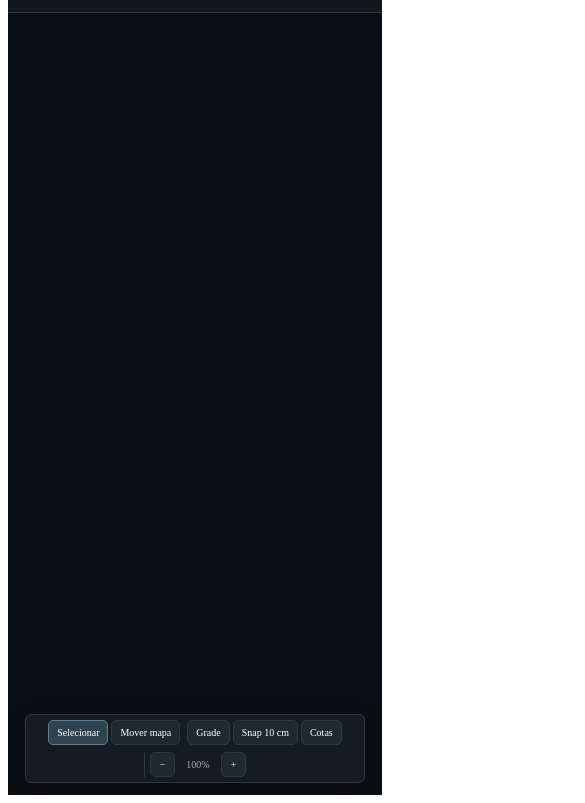
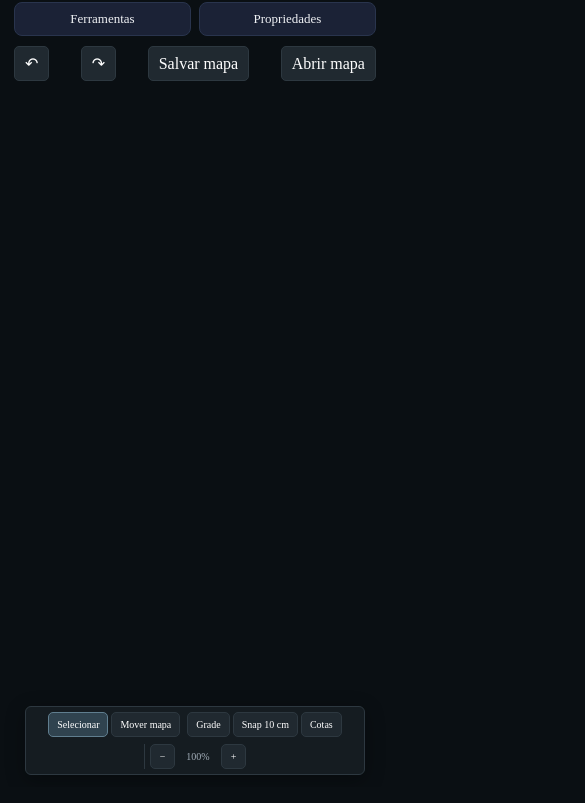
Before and after one commit to qui-x/mapa-riscos-laboratorio, a plain HTML site: page index.html in a window 390 px wide. Shown: the part 57-860 px from the top of the page, 585 px wide, since content can reach past the window. Drawn offline with Linux system fonts and the light colour scheme.

Commit message:
Update mapa.css

```diff
--- a/css/mapa.css
+++ b/css/mapa.css
@@ -13,21 +13,79 @@ CORES PADRÃO EM ESCALA DE CINZA
 --sel:#d4a45b;
 --danger:#b87878;
 }
-*{box-sizing:border-box}
-.body{
-  margin:0;background:var(--bg);
-  color:var(--text);
-  font:13px Arial
+*{box-sizing:border-box}/* =====================================================================
+   CORREÇÃO DE MARGENS (REMOVE A BARRA BRANCA) E CABEÇALHO MOBILE
+   ===================================================================== */
+
+/* Remove margens e preenchimentos globais que causam a borda branca */
+html, body {
+  margin: 0;
+  padding: 0;
+  width: 100%;
+  height: 100%;
+  overflow: hidden;
+  background-color: #0a0f13; /* Cor de fundo escura padrão */
 }
-.app{
-  height:100vh;display:flex;flex-direction:column
+
+/* Garante que o container principal ocupe 100% da tela sem folgas */
+.app {
+  width: 100%;
+  height: 100%;
+  display: flex;
+  flex-direction: column;
 }
-.topbar{
-    height:62px;flex:0 0 62px;
-    background:#12181d;
-    border-bottom:1px solid var(--line);
-    display:flex;
-    align-items:center;padding:0 18px;gap:28px}
+
+@media (max-width: 760px) {
+  /* Organiza o cabeçalho em linhas para os botões não cortarem */
+  header.topbar {
+    display: flex;
+    flex-direction: column;
+    align-items: stretch;
+    gap: 8px;
+    padding: 10px;
+    height: auto;
+  }
+
+  /* Linha exclusiva para centralizar perfeitamente os botões de ferramentas e propriedades */
+  .mobile-nav-controls {
+    display: flex;
+    gap: 10px;
+    width: 100%;
+    justify-content: center;
+    order: 2;
+    margin-top: 4px;
+  }
+
+  .mobile-only-btn {
+    flex: 1;
+    text-align: center;
+    background: var(--surface-2, #1b2236);
+    border: 1px solid var(--border, #29344d);
+    color: var(--ink, #f0f2f5);
+    padding: 8px 12px;
+    border-radius: 8px;
+    font-size: 13px;
+    font-weight: 500;
+    cursor: pointer;
+  }
+
+  /* Ajusta as ações do topo (salvar/abrir/undo/redo) para a terceira linha */
+  .top-actions {
+    display: flex;
+    justify-content: flex-end;
+    gap: 6px;
+    order: 3;
+  }
+
+  /* Mantém o espaço do canvas adaptado à altura restante */
+  .workspace {
+    grid-template-columns: 1fr;
+    position: relative;
+    overflow: hidden;
+    height: calc(100dvh - 130px);
+    height: calc(100vh - 130px);
+  }
+}
 /*-----------
 MARCADORES
 --------------*/
```
